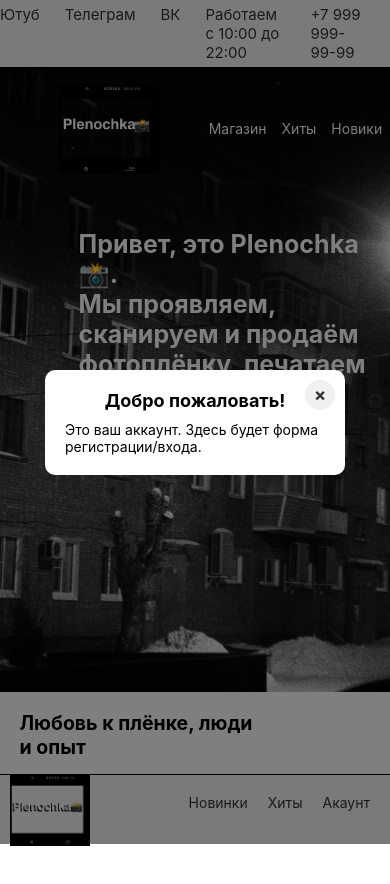
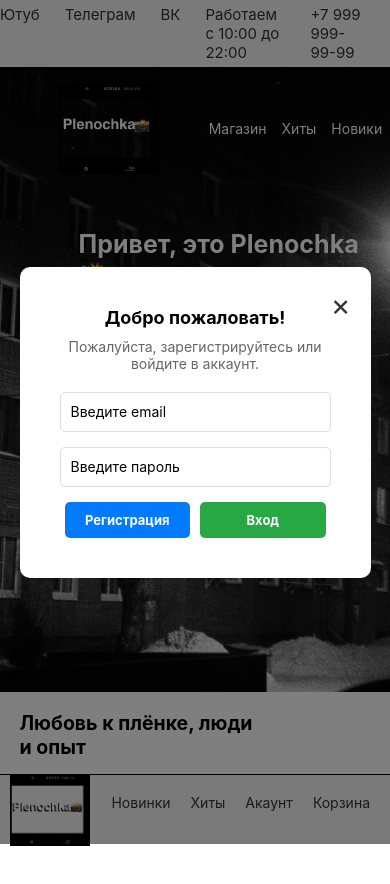
Before and after one commit to w1nAPI/plenochka, a React Native app: screen / in a window 390 px wide. Both pictures are taken after a click on the element "Акаунт". Shown: the top 884 px of the page. Built offline with nearby package versions, Linux system fonts and the light colour scheme.

Commit message:
добавил AuthOverlay CartOverlay

```diff
--- /dev/null
+++ b/components/AuthOverlay/AuthOverlay.js
@@ -0,0 +1,56 @@
+import React, { useState } from "react";
+import { Text, TextInput, TouchableOpacity, View } from "react-native";
+import Overlay from "../Overlay/Overlay";
+import styles from "./AuthOverlay.styles";
+export default function AuthOverlay({ overlay, setOverlay }) {
+  const [email, setEmail] = useState("");
+  const [password, setPassword] = useState("");
+
+  const handleRegister = () => {
+    console.log("Регистрация:", { email, password });
+    setOverlay(false);
+  };
+
+  const handleLogin = () => {
+    console.log("Вход:", { email, password });
+    setOverlay(false);
+  };
+
+  return (
+    <Overlay visible={overlay} onClose={() => setOverlay(false)}>
+      <View style={styles.container}>
+        <Text style={styles.title}>Добро пожаловать!</Text>
+        <Text style={styles.subtitle}>
+          Пожалуйста, зарегистрируйтесь или войдите в аккаунт.
+        </Text>
+
+        <TextInput
+          style={styles.input}
+          placeholder="Введите email"
+          value={email}
+          onChangeText={setEmail}
+          keyboardType="email-address"
+        />
+        <TextInput
+          style={styles.input}
+          placeholder="Введите пароль"
+          value={password}
+          onChangeText={setPassword}
+          secureTextEntry
+        />
+
+        <View style={styles.buttonContainer}>
+          <TouchableOpacity style={styles.button} onPress={handleRegister}>
+            <Text style={styles.buttonText}>Регистрация</Text>
+          </TouchableOpacity>
+          <TouchableOpacity
+            style={[styles.button, styles.loginButton]}
+            onPress={handleLogin}
+          >
+            <Text style={styles.buttonText}>Вход</Text>
+          </TouchableOpacity>
+        </View>
+      </View>
+    </Overlay>
+  );
+}
--- /dev/null
+++ b/components/AuthOverlay/AuthOverlay.styles.js
@@ -0,0 +1,50 @@
+import { StyleSheet } from "react-native";
+
+export default StyleSheet.create({
+  container: {
+    padding: 20,
+    alignItems: "center",
+  },
+  title: {
+    fontSize: 18,
+    fontWeight: "bold",
+    marginBottom: 10,
+  },
+  subtitle: {
+    fontSize: 14,
+    color: "#666",
+    marginBottom: 20,
+    textAlign: "center",
+  },
+  input: {
+    width: "100%",
+    height: 40,
+    borderWidth: 1,
+    borderColor: "#ddd",
+    borderRadius: 5,
+    paddingHorizontal: 10,
+    marginBottom: 15,
+  },
+  buttonContainer: {
+    flexDirection: "row",
+    justifyContent: "space-between",
+    width: "100%",
+  },
+  button: {
+    flex: 1,
+    backgroundColor: "#007bff",
+    paddingVertical: 10,
+    borderRadius: 5,
+    marginHorizontal: 5,
+    alignItems: "center",
+  },
+  loginButton: {
+    backgroundColor: "#28a745",
+  },
+  buttonText: {
+    color: "#fff",
+    fontSize: 13,
+    fontWeight: "bold",
+    textAlign: "center",
+  },
+});
--- /dev/null
+++ b/components/CartOverlay/CarrOverlay.styles.js
@@ -0,0 +1,87 @@
+import { StyleSheet } from "react-native";
+
+export default StyleSheet.create({
+  header: {
+    fontSize: 20,
+    fontWeight: "bold",
+    marginBottom: 15,
+    textAlign: "center",
+  },
+  emptyText: {
+    fontSize: 16,
+    textAlign: "center",
+    color: "#888",
+    marginTop: 20,
+  },
+  cartItem: {
+    marginBottom: 15,
+    padding: 10,
+    backgroundColor: "#f9f9f9",
+    borderRadius: 8,
+    borderWidth: 1,
+    borderColor: "#ddd",
+  },
+  image: {
+    width: "100%",
+    height: 150,
+    borderRadius: 8,
+    marginBottom: 10,
+  },
+  itemDetails: {
+    marginBottom: 10,
+  },
+  title: {
+    fontSize: 16,
+    fontWeight: "bold",
+    textAlign: "center",
+  },
+  actions: {
+    flexDirection: "row",
+    justifyContent: "space-between",
+    marginTop: 10,
+  },
+  button: {
+    flex: 1,
+    paddingVertical: 10,
+    borderRadius: 5,
+    backgroundColor: "#007BFF",
+    marginHorizontal: 5,
+    alignItems: "center",
+  },
+  removeButton: {
+    backgroundColor: "#FF6347",
+  },
+  buttonText: {
+    color: "#fff",
+    fontSize: 14,
+    fontWeight: "bold",
+  },
+  orderAllButton: {
+    marginTop: 20,
+    padding: 12,
+    backgroundColor: "#28A745",
+    borderRadius: 8,
+    alignItems: "center",
+  },
+  orderAllText: {
+    color: "#fff",
+    fontSize: 16,
+    fontWeight: "bold",
+  },
+  removeAllButton: {
+    marginTop: 10,
+    padding: 12,
+    backgroundColor: "#FF6347",
+    borderRadius: 8,
+    alignItems: "center",
+  },
+  removeAllText: {
+    color: "#fff",
+    fontSize: 16,
+    fontWeight: "bold",
+  },
+  scrollContainer: {
+    maxHeight: "70vh",
+    overflowY: "auto",
+  },
+});
--- /dev/null
+++ b/components/CartOverlay/CartOverlay.js
@@ -0,0 +1,87 @@
+import React from "react";
+import { View, Text, Image, FlatList, TouchableOpacity } from "react-native";
+import Overlay from "../Overlay/Overlay";
+import { cardData } from "../../data/cardData";
+import styles from "./CarrOverlay.styles";
+export default function CartOverlay({ overlay, setOverlay }) {
+  const [cartItems, setCartItems] = React.useState(cardData);
+
+  const handleOrderAll = () => {
+    alert("Все товары заказаны!");
+    setCartItems([]);
+    setOverlay(false);
+  };
+
+  const handleOrderOne = (item) => {
+    alert(`Заказана плёнка: ${item.title}`);
+    setCartItems((prevCart) =>
+      prevCart.filter((cartItem) => cartItem.id !== item.id)
+    );
+  };
+
+  const handleRemove = (item) => {
+    setCartItems((prevCart) =>
+      prevCart.filter((cartItem) => cartItem.id !== item.id)
+    );
+    alert(`Удалена плёнка: ${item.title}`);
+  };
+
+  const handleRemoveAll = () => {
+    setCartItems([]);
+    alert("Все товары удалены!");
+  };
+
+  return (
+    <Overlay visible={overlay} onClose={() => setOverlay(false)}>
+      <Text style={styles.header}>Корзина</Text>
+      {cartItems.length === 0 ? (
+        <Text style={styles.emptyText}>Корзина пуста</Text>
+      ) : (
+        <View style={styles.scrollContainer}>
+          <FlatList
+            data={cartItems}
+            keyExtractor={(item) => item.id.toString()}
+            renderItem={({ item }) => (
+              <View style={styles.cartItem}>
+                <Image source={item.img} style={styles.image} />
+                <View style={styles.itemDetails}>
+                  <Text style={styles.title}>{item.title}</Text>
+                </View>
+                <View style={styles.actions}>
+                  <TouchableOpacity
+                    style={styles.button}
+                    onPress={() => handleOrderOne(item)}
+                  >
+                    <Text style={styles.buttonText}>Заказать</Text>
+                  </TouchableOpacity>
+                  <TouchableOpacity
+                    style={[styles.button, styles.removeButton]}
+                    onPress={() => handleRemove(item)}
+                  >
+                    <Text style={styles.buttonText}>Удалить</Text>
+                  </TouchableOpacity>
+                </View>
+              </View>
+            )}
+            ListFooterComponent={
+              <>
+                <TouchableOpacity
+                  style={styles.orderAllButton}
+                  onPress={handleOrderAll}
+                >
+                  <Text style={styles.orderAllText}>Заказать всё</Text>
+                </TouchableOpacity>
+                <TouchableOpacity
+                  style={styles.removeAllButton}
+                  onPress={handleRemoveAll}
+                >
+                  <Text style={styles.removeAllText}>Удалить всё</Text>
+                </TouchableOpacity>
+              </>
+            }
+          />
+        </View>
+      )}
+    </Overlay>
+  );
+}
--- a/components/Footer/Footer.js
+++ b/components/Footer/Footer.js
@@ -3,7 +3,7 @@
 import { useNavigation } from "@react-navigation/native";
 import styles from "./Footer.styles";
 
-export default function Footer({ onAccountPress }) {
+export default function Footer({ onAccountPress, onCartPress }) {
   const navigation = useNavigation();
 
   return (
@@ -30,6 +30,12 @@
         <Text style={styles.menuContent} onPress={onAccountPress}>
           Акаунт
         </Text>
+        <Text
+          style={styles.menuContent}
+          onPress={onCartPress}
+        >
+          Корзина
+        </Text>
       </View>
     </View>
   );
--- a/components/Overlay/Overlay.js
+++ b/components/Overlay/Overlay.js
@@ -7,11 +7,13 @@
 
   return (
     <View style={styles.overlay}>
-      <View style={styles.content}>
-        <TouchableOpacity onPress={onClose} style={styles.closeButton}>
-          <Text style={styles.closeButtonText}>×</Text>
-        </TouchableOpacity>
-        {children}
+      <View style={styles.scrollContainer}>
+        <View style={styles.content}>
+          <TouchableOpacity onPress={onClose} style={styles.closeButton}>
+            <Text style={styles.closeButtonText}>×</Text>
+          </TouchableOpacity>
+          {children}
+        </View>
       </View>
     </View>
   );
--- a/components/Overlay/Overlay.styles.js
+++ b/components/Overlay/Overlay.styles.js
@@ -10,30 +10,29 @@
     backgroundColor: "rgba(0, 0, 0, 0.5)",
     justifyContent: "center",
     alignItems: "center",
-    zIndex: 1000,
+    zIndex: 9999,
   },
   content: {
-    width: 300,
+    backgroundColor: "white",
     padding: 20,
-    backgroundColor: "white",
     borderRadius: 10,
-    alignItems: "center",
-    position: "relative",
+    maxHeight: "80%",
+    width: "90%",
   },
   closeButton: {
     position: "absolute",
     top: 10,
     right: 10,
-    width: 30,
-    height: 30,
+    backgroundColor: "transparent",
+    padding: 10,
+  },
+  closeButtonText: {
+    fontSize: 30,
+    color: "#333",
+  },
+  scrollContainer: {
+    flexGrow: 1,
     justifyContent: "center",
     alignItems: "center",
-    backgroundColor: "#f0f0f0",
-    borderRadius: 15,
-  },
-  closeButtonText: {
-    fontSize: 18,
-    fontWeight: "bold",
-    color: "#333",
   },
 });
--- a/films/styles.js
+++ b/films/styles.js
@@ -3,7 +3,7 @@
 const { width } = Dimensions.get("window");
 const isMobile = width < 768;
 
-const styles = StyleSheet.create({
+export default StyleSheet.create({
   container: {
     flex: 1,
     backgroundColor: "#f9f9f9",
@@ -78,5 +78,3 @@
     overflow: "hidden",
   },
 });
-
-export default styles;
--- a/layout.js
+++ b/layout.js
@@ -10,6 +10,8 @@
 import Hits from "./hits/page";
 import New from "./new/page";
 import Overlay from "./components/Overlay/Overlay";
+import AuthOverlay from "./components/AuthOverlay/AuthOverlay";
+import CartOverlay from "./components/CartOverlay/CartOverlay";
 
 const Stack = createStackNavigator();
 const isWeb = Platform.OS === "web";
@@ -24,7 +26,8 @@
 }
 
 export default function RootLayout() {
-  const [overlayVisible, setOverlayVisible] = useState(false);
+  const [overlayAuthVisible, setOverlayAuthVisible] = useState(false);
+  const [overlayCartVisible, setOverlayCartVisible] = useState(false);
 
   return (
     <SafeAreaView style={styles.container}>
@@ -52,16 +55,19 @@
         />
       </Stack.Navigator>
 
-      <Overlay
-        visible={overlayVisible}
-        onClose={() => setOverlayVisible(false)}
-      >
-        <Text style={{ fontSize: 18, fontWeight: "bold", marginBottom: 10 }}>
-          Добро пожаловать!
-        </Text>
-        <Text>Это ваш аккаунт. Здесь будет форма регистрации/входа.</Text>
-      </Overlay>
-      <Footer onAccountPress={() => setOverlayVisible(true)} />
+      <AuthOverlay
+        overlay={overlayAuthVisible}
+        setOverlay={setOverlayAuthVisible}
+      />
+
+      <CartOverlay
+        overlay={overlayCartVisible}
+        setOverlay={setOverlayCartVisible}
+      />
+      <Footer
+        onAccountPress={() => setOverlayAuthVisible(true)}
+        onCartPress={() => setOverlayCartVisible(true)}
+      />
     </SafeAreaView>
   );
 }
```
